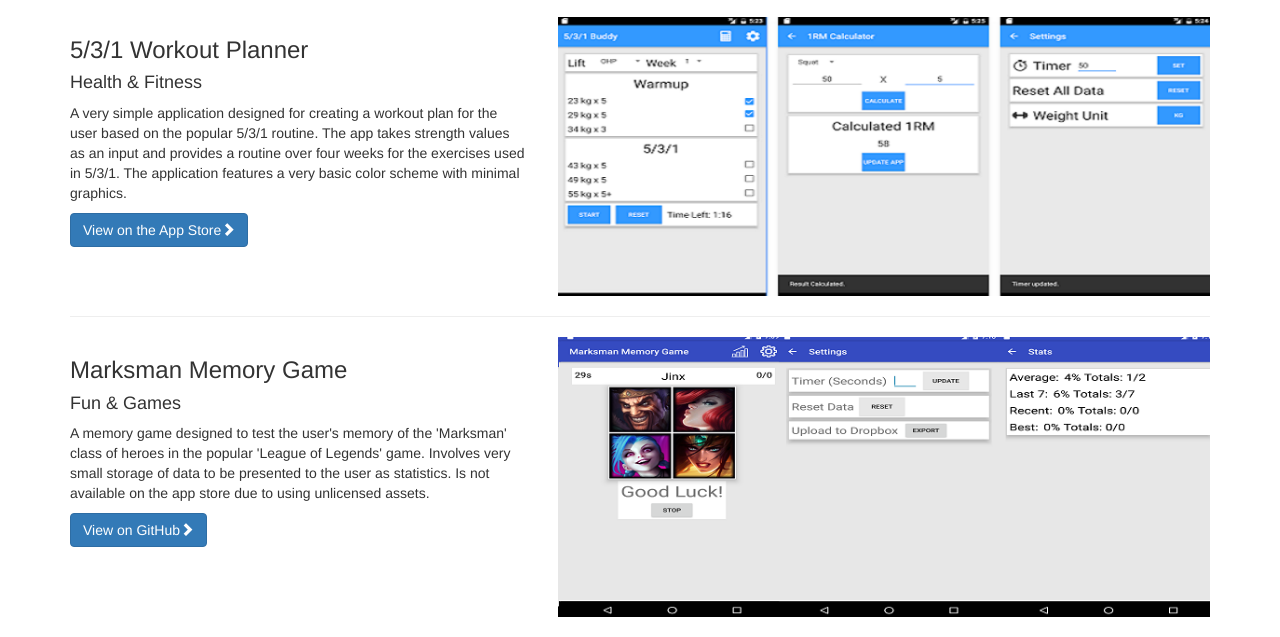
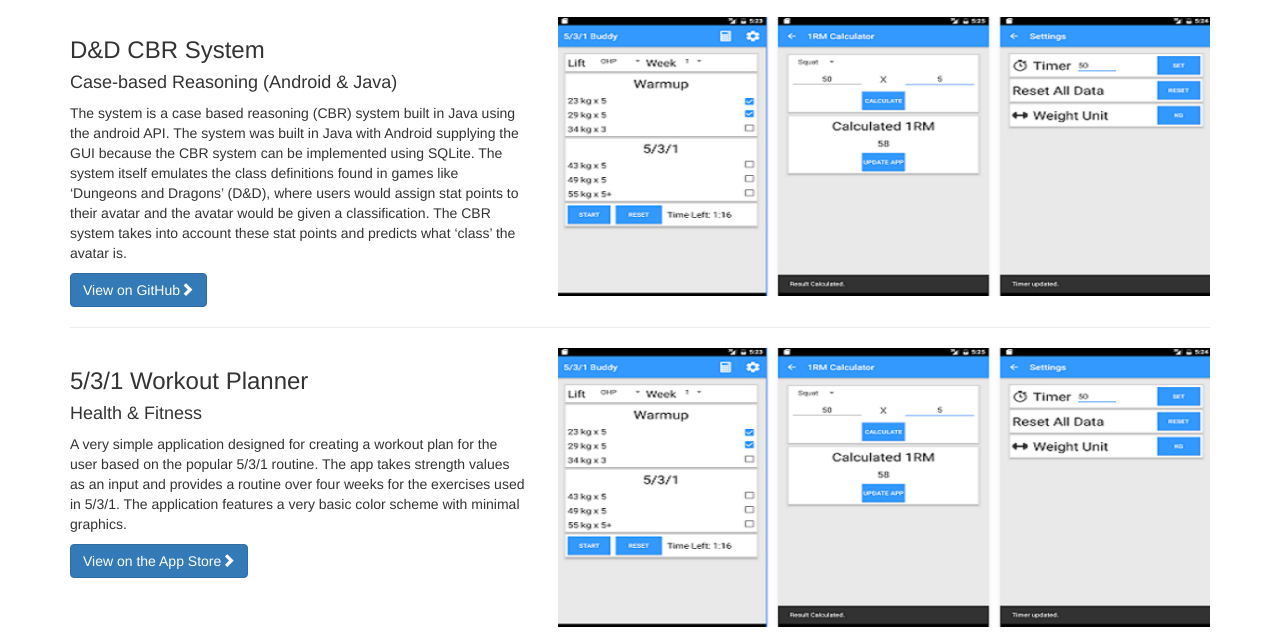
Before and after one commit to benalewis/benalewis.github.io, a plain HTML site: page index.html in a window 1280 px wide. Shown: the part 163-800 px from the top of the page. Drawn offline with Linux system fonts and the light colour scheme.

Commit message:
Added CBR System

```diff
--- a/index.html
+++ b/index.html
@@ -66,7 +66,31 @@
         <!-- /.row -->
 
 
-        <!-- Project One -->
+        <!-- D&D CBR -->
+		<div class="row">
+
+            <div class="col-md-5">
+                <h3>D&amp;D CBR System</h3>
+                <h4>Case-based Reasoning (Android & Java)</h4>
+                <p>The system is a case based reasoning (CBR) system built in Java using the android API. The system was built
+					in Java with Android supplying the GUI because the
+					CBR system can be implemented using SQLite.
+					The system itself emulates the class definitions found in games like ‘Dungeons and Dragons’
+					(D&D), where users would assign stat points to their avatar and the avatar would be given a classification.
+					The CBR system takes into account these stat points and predicts what ‘class’ the avatar is.</p>
+                <a class="btn btn-primary" href="https://github.com/benalewis/D-D-CBR-System">View on GitHub<span class="glyphicon glyphicon-chevron-right"></span></a>
+            </div>
+			<div class="col-md-7">
+                <a href="#">
+                    <img class="img-responsive" src="images/hehe.png" alt="">
+                </a>
+            </div>
+        </div>
+        <!-- /.row -->
+
+        <hr>
+
+		<!-- 5/3/1 Workout Planner -->
         <div class="row">
 
             <div class="col-md-5">
```
Also changed, not shown: 1 other file.
